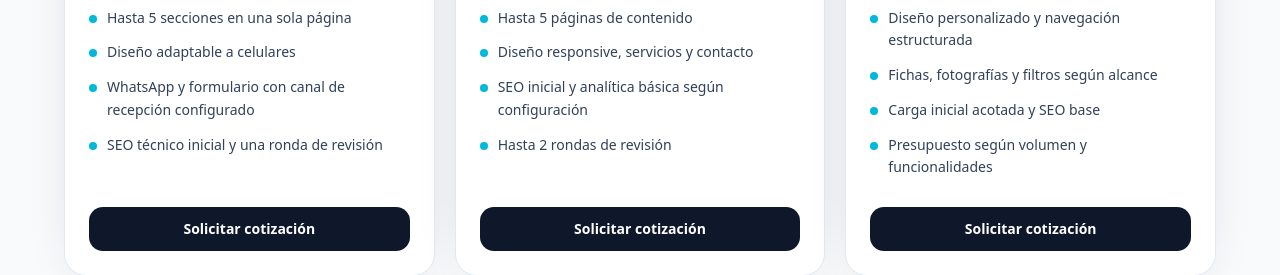
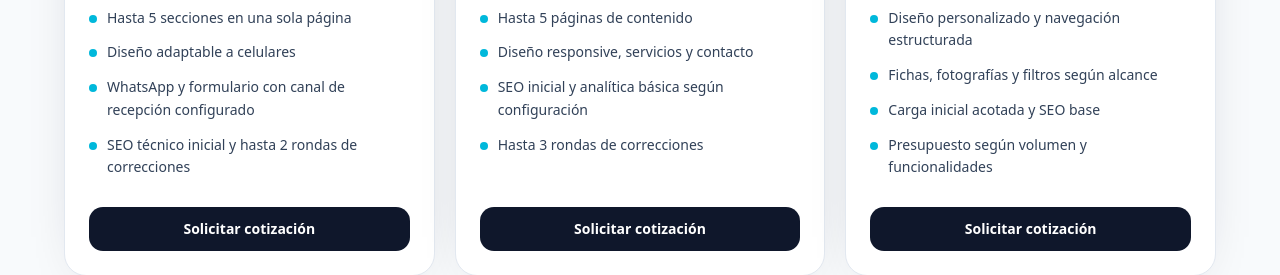
Before and after one commit to verf2390/citaya-agendas, a Next.js app: page /servicios in a window 1280 px wide. Shown: the part 1280-1555 px from the top of the page. Built offline with nearby package versions, Linux system fonts and the light colour scheme.

Commit message:
fix(CIT-134): approve 2 correction rounds Presencia and 3 for Negocios

```diff
--- a/app/(marketing)/components/home/web-portfolio-section.tsx
+++ b/app/(marketing)/components/home/web-portfolio-section.tsx
@@ -24,7 +24,7 @@ const websites: readonly Offer[] = [
       "Hasta 5 secciones en una sola página",
       "Diseño adaptable a celulares",
       "WhatsApp y formulario con canal de recepción configurado",
-      "SEO técnico inicial y una ronda de revisión",
+      "SEO técnico inicial y hasta 2 rondas de correcciones",
     ],
   },
   {
@@ -36,7 +36,7 @@ const websites: readonly Offer[] = [
       "Hasta 5 páginas de contenido",
       "Diseño responsive, servicios y contacto",
       "SEO inicial y analítica básica según configuración",
-      "Hasta 2 rondas de revisión",
+      "Hasta 3 rondas de correcciones",
     ],
   },
   {
```
